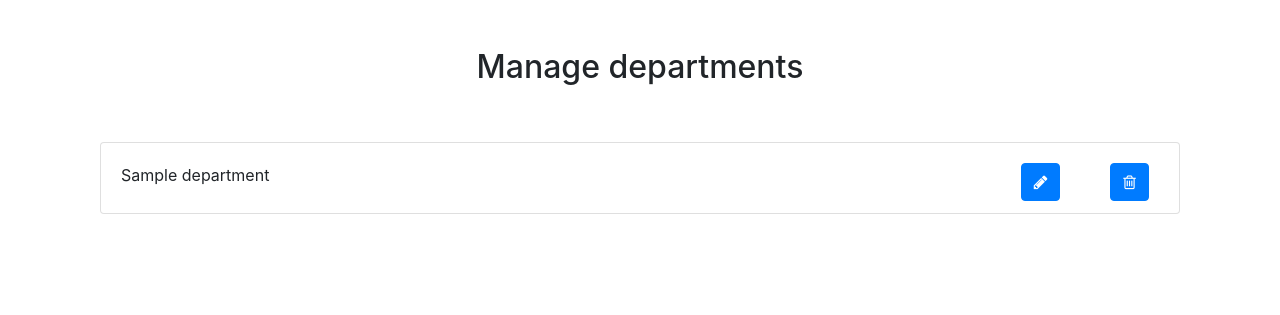
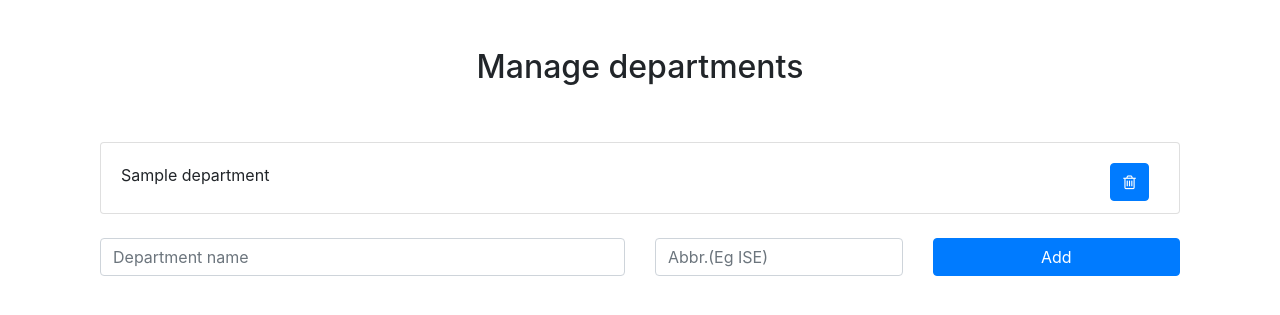
Before and after one commit to Aftaab99/ProctorialSystemBackend, a Flask app: page /admin/department in a window 1280 px wide. Shown: the top 315 px of the page. Run offline with Flask 2, Linux system fonts and the light colour scheme; a database or web service that is not in the repository returns one stand-in record (values such as "Sample title"); some libraries are stand-ins or nearby versions.

Commit message:
Finished managed department page

```diff
--- a/main.py
+++ b/main.py
@@ -41,13 +41,34 @@ def hello():
     return "Index page"
 
 
-@app.route('/admin/department/remove:<dept_id>', methods=['POST'])
-def remove_department(dept_id):
+@app.route('/admin/department/remove', methods=['POST'])
+def remove_department():
     conn = get_db_connection()
     cursor = conn.cursor()
+    dept_id = request.form.get('dept_id')
     remove_query = "DELETE FROM Department where department_id=%(department_id)s"
-    cursor.execute(remove_query, {'department_id': remove_dept_id})
+    cursor.execute(remove_query, {'department_id': dept_id})
+    print(cursor.rowcount)
+    conn.commit()
+    conn.close()
     return {'error': False}
+
+@app.route('/admin/department/add', methods=['POST'])
+def add_department():
+    conn = get_db_connection()
+    cursor = conn.cursor()
+    dept_id = request.form.get('dept_id')
+    dept_id = dept_id.upper()
+    dept_name = request.form.get('dept_name')
+    add_query = "INSERT INTO Department VALUES(%(dept_id)s, %(dept_name)s)"
+    try:
+        cursor.execute(add_query, {'dept_id': dept_id, 'dept_name': dept_name})
+        conn.commit()
+        conn.close()
+        return jsonify({'error':False})
+    except:
+        conn.close()
+        return jsonify({'error':True})
 
 
 @app.route('/admin/department')
--- a/static/js/manage_departments.js
+++ b/static/js/manage_departments.js
@@ -1,15 +1,73 @@
-$(document).ready(()=>{
+$(document).ready(() => {
 
-    remove_btn_clicked = (i)=>{
+    remove_btn_clicked = (i) => {
         console.log(i)
-        console.log('You clicked='+i)
-    }
+        $.ajax({
+            url: '/admin/department/remove',
+            type: 'POST',
+            data: { dept_id: i },
+            success: (res) => {
+                $("#" + i).remove();
+                console.log('Removed')
 
-    edit_btn_clicked = (i)=>{
-        console.log(i)
-        console.log('You clicked='+i)
+            },
+            dataType: 'json'
+        })
     }
 
 
+    $("#add-dept-btn").click((e) => {
+        let dept_name = $('#add-dept-name').val();
+        let dept_id = $('#add-dept-id').val();
+        dept_id = dept_id.toUpperCase();
+        console.log(dept_name)
+        console.log(dept_id)
+        let result = $('#add-result')
+        if (dept_name == "") {
+            result.text("Department name empty");
+            result.removeAttr('class')
+            result.attr('class', 'col-12 text-danger');
+        }
+        else if (dept_id == "") {
+            result.text("Department abbreviation empty");
+            result.removeAttr('class')
+            result.attr('class', 'col-12 text-danger');
+        }
+        else {
+            $.ajax({
+                url: '/admin/department/add',
+                type: 'POST',
+                data: { dept_name: dept_name, dept_id: dept_id },
+                dataType: 'json',
+                success: (res) => {
+                    if (!res.error) {
+                        result.text("Department added successfully");
+                        result.removeAttr('class')
+                        result.attr('class', 'col-12 text-success');
+                        $('#deptlist').append(`
+                        <li class="list-group-item" id="${dept_id}">
+                            <div class="row">
+
+                                <div class="col-sm-11 mt-sm-2">${dept_name}</div>
+
+                                <div class="col-md-1 col-sm-1 mt-sm-2 text-center"><button class="btn btn-primary"
+                                        value="${dept_id}" onclick="remove_btn_clicked(this.value)"><i
+                                            class="fa fa-trash-o text-white"></i></button></div>
+                            </div>
+                        </li>
+                        `);
+                    }
+                    else {
+                        result.text("Add failed. Department already exists");
+                        result.removeAttr('class')
+                        result.attr('class', 'col-12 text-danger');
+                    }
+                }
+
+            })
+        }
+
+
+    })
 
 })
--- a/templates/manage_department.html
+++ b/templates/manage_department.html
@@ -11,6 +11,8 @@
         integrity="sha384-ggOyR0iXCbMQv3Xipma34MD+dH/1fQ784/j6cY/iJTQUOhcWr7x9JvoRxT2MZw1T" crossorigin="anonymous">
     <link href="https://stackpath.bootstrapcdn.com/font-awesome/4.7.0/css/font-awesome.min.css" rel="stylesheet"
         integrity="sha384-wvfXpqpZZVQGK6TAh5PVlGOfQNHSoD2xbE+QkPxCAFlNEevoEH3Sl0sibVcOQVnN" crossorigin="anonymous">
+
+
     <title>Admin login</title>
 </head>
 
@@ -22,20 +24,35 @@
             </div>
         </div>
         <div class="container mt-5 center">
-            <ul class="list-group">
+            <ul class="list-group" id="deptlist">
                 {% for dn,did in depts:%}
-                <li class="list-group-item">
+                <li class="list-group-item" id="{{ did }}">
                     <div class="row">
 
-                        <div class="col-md-10 col-sm-10 mt-sm-2">{{dn}}</div>
-                        <div class="col-md- col-sm-1 mt-sm-2 text-center"><button class="btn btn-primary" value="{{did}}" onclick="edit_btn_clicked(this.value)"><i class="fa fa-pencil text-white"></i></button></div>
-                        <div class="col-md-1 col-sm-1 mt-sm-2 text-center"><button class="btn btn-primary" value="{{did}}" onclick="remove_btn_clicked(this.value)"><i class="fa fa-trash-o text-white"></i></button></div>
+                        <div class="col-md-11 col-sm-11 mt-sm-2">{{dn}}</div>
+                        <div class="col-md-1 col-sm-1 mt-sm-2 text-center"><button class="btn btn-primary"
+                                value="{{did}}" onclick="remove_btn_clicked(this.value)"><i
+                                    class="fa fa-trash-o text-white"></i></button></div>
                     </div>
                 </li>
+            </ul>
 
+            {% endfor %}
+            <div class="row mt-4">
+                <div class="col-6">
+                    <input type="text" class="form-control col-12" id="add-dept-name" placeholder="Department name">
+                </div>
+                <div class="col-3">
+                    <input type="text" class="form-control col-12" id="add-dept-id" placeholder="Abbr.(Eg ISE)">
+                </div>
+                <div class="col-3"> <button class="btn btn-primary col-12" id="add-dept-btn">Add</button>
+                </div>
 
-                {% endfor %}
-            </ul>
+            </div>
+            <div class="row mt-2 text-center">
+                <div class="col-12" id="add-result"></div>
+            </div>
+
 
 
 
```
Also changed, not shown: 5 other files.
